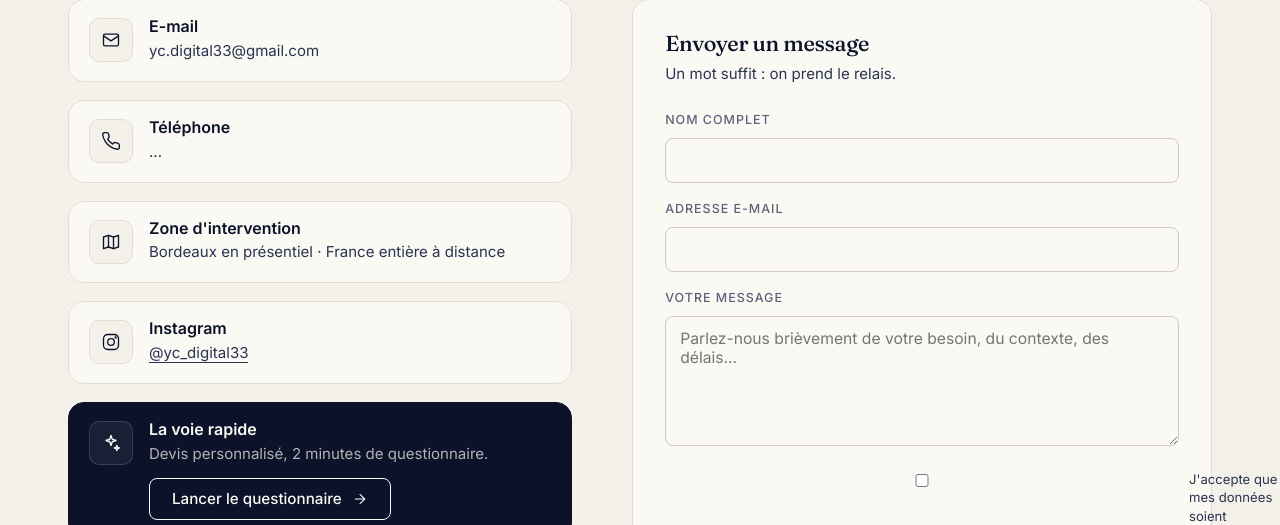
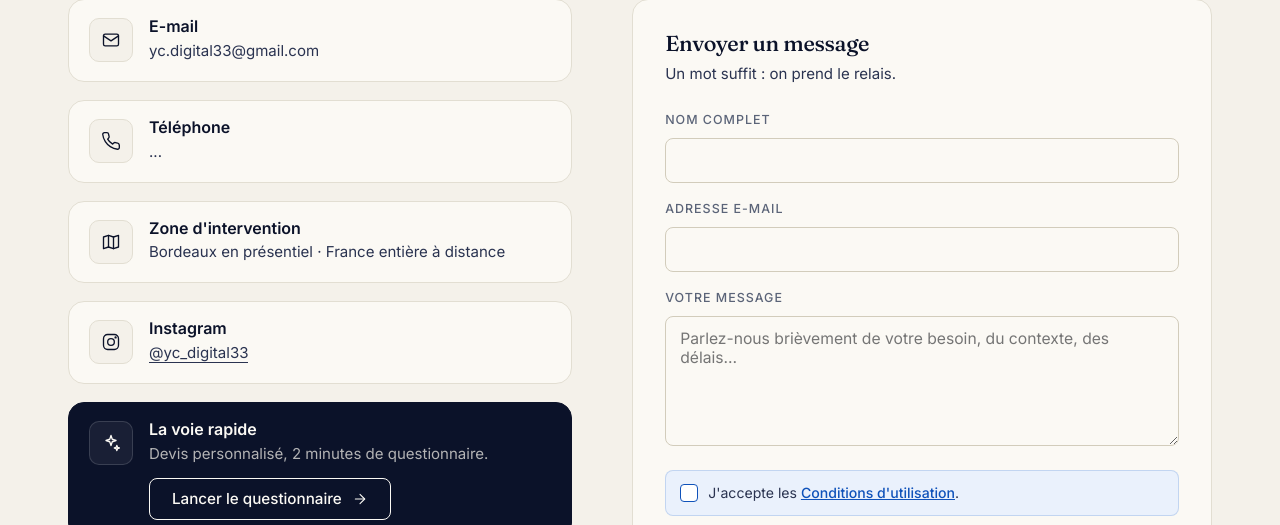
Before and after one commit to AstonDiv1/YC, a Flask app: page / in a window 1280 px wide. Shown: the part 5975-6500 px from the top of the page. Run offline with Flask 3, Linux system fonts and the light colour scheme.

Commit message:
Update index.html

```diff
--- a/GITH/templates/index.html
+++ b/GITH/templates/index.html
@@ -665,6 +665,47 @@ header#siteHeader.scrolled{
 }
 .form-msg.ok{ background: rgba(31,122,76,0.08); color: var(--success); border: 1px solid rgba(31,122,76,0.2); }
 .form-msg.err{ background: rgba(179,58,42,0.08); color: var(--danger); border: 1px solid rgba(179,58,42,0.2); }
+
+/* RGPD consent checkbox */
+.consent-row{
+  display:flex; align-items:center; gap:10px;
+  margin: 4px 0 20px;
+  padding: 12px 14px;
+  background: var(--accent-soft);
+  border: 1px solid color-mix(in oklab, var(--accent) 18%, transparent);
+  border-radius: var(--radius);
+}
+.consent-row input[type="checkbox"]{
+  appearance: none; -webkit-appearance: none;
+  width: 18px; height: 18px; flex: 0 0 18px;
+  margin: 0; padding: 0;
+  border: 1.5px solid var(--accent);
+  border-radius: 4px;
+  background: #fff;
+  cursor: pointer;
+  display: inline-grid; place-content: center;
+  transition: background .15s var(--ease), border-color .15s var(--ease);
+}
+.consent-row input[type="checkbox"]::before{
+  content:""; width: 10px; height: 10px;
+  transform: scale(0);
+  transform-origin: center;
+  transition: transform .12s var(--ease);
+  box-shadow: inset 10px 10px #fff;
+  clip-path: polygon(14% 44%, 0 65%, 40% 100%, 100% 16%, 80% 0%, 43% 62%);
+}
+.consent-row input[type="checkbox"]:checked{ background: var(--accent); border-color: var(--accent); }
+.consent-row input[type="checkbox"]:checked::before{ transform: scale(1); }
+.consent-row input[type="checkbox"]:focus-visible{ outline: 2px solid var(--accent); outline-offset: 2px; }
+.consent-row label{
+  margin: 0; padding: 0;
+  font-size: 0.88rem; line-height: 1.45;
+  color: var(--ink-soft);
+  font-weight: 400; letter-spacing: 0; text-transform: none;
+  cursor: pointer;
+}
+.consent-row label a{ color: var(--accent); text-decoration: underline; font-weight: 500; }
+.consent-row label a:hover{ color: var(--accent-ink); }
 
 @media (max-width: 900px){ .contact{ grid-template-columns: 1fr; gap: 36px; } }
 
@@ -1588,11 +1629,9 @@ a, button, .btn, summary, .option-item{
           <label for="c_msg">Votre message</label>
           <textarea id="c_msg" required placeholder="Parlez-nous brièvement de votre besoin, du contexte, des délais…"></textarea>
         </div>
-        <div class="form-row consent-row" style="display:flex; gap:10px; align-items:flex-start; margin-bottom:18px;">
-          <input type="checkbox" id="c_consent" required style="margin-top:4px; flex:0 0 auto;">
-          <label for="c_consent" style="font-size:0.82rem; color:var(--ink-soft); letter-spacing:0; text-transform:none; font-weight:400; line-height:1.4;">
-            J'accepte que mes données soient utilisées pour être recontacté dans le cadre de ma demande, conformément aux <a href="/conditions-utilisation" target="_blank" rel="noopener" style="color:var(--accent); text-decoration:underline;">Conditions d'utilisation</a>.
-          </label>
+        <div class="consent-row">
+          <input type="checkbox" id="c_consent" required>
+          <label for="c_consent">J'accepte les <a href="/conditions-utilisation" target="_blank" rel="noopener">Conditions d'utilisation</a>.</label>
         </div>
         <button type="submit" class="btn btn-primary" style="width:100%;">
           Envoyer le message <span class="icon" data-icon="send"></span>
@@ -1776,7 +1815,7 @@ async function envoyerContact(e){
   if(msgEl) msgEl.style.display = 'none';
   if(!consent){
     if(msgEl){
-      msgEl.textContent = "Merci d'accepter les Conditions d'utilisation avant d'envoyer le message.";
+      msgEl.textContent = "Merci d'accepter les Conditions d'utilisation.";
       msgEl.className = 'form-msg err'; msgEl.style.display = 'block';
     }
     return;
@@ -2029,12 +2068,10 @@ function renderStep(){
       html += `<div class="form-row"><label>${escapeHtml(f.label)}${req}</label><input type="${inputType}" value="${escapeHtml(val)}" oninput="QSTATE.contact['${f.id}']=this.value"></div>`;
     }
   });
-  html += '<div class="form-row consent-row" style="display:flex; gap:10px; align-items:flex-start; margin-top:8px;">' +
-          '<input type="checkbox" id="q_consent" style="margin-top:4px; flex:0 0 auto;">' +
-          '<label for="q_consent" style="font-size:0.82rem; color:var(--ink-soft); letter-spacing:0; text-transform:none; font-weight:400; line-height:1.4;">' +
-          'J\'accepte que mes données soient utilisées pour être recontacté dans le cadre de ma demande, conformément aux ' +
-          '<a href="/conditions-utilisation" target="_blank" rel="noopener" style="color:var(--accent); text-decoration:underline;">Conditions d\'utilisation</a>.' +
-          '</label></div>';
+  html += '<div class="consent-row">' +
+          '<input type="checkbox" id="q_consent">' +
+          '<label for="q_consent">J\'accepte les <a href="/conditions-utilisation" target="_blank" rel="noopener">Conditions d\'utilisation</a>.</label>' +
+          '</div>';
   html += '<div id="submitMsg" class="form-msg" style="display:none;"></div>';
   html += renderNav(true, false, true);
   content.innerHTML = html;
@@ -2112,7 +2149,7 @@ async function soumettre(){
   }
   const consentEl = document.getElementById('q_consent');
   if(!consentEl || !consentEl.checked){
-    if(msg){ msg.textContent = "Merci d'accepter les Conditions d'utilisation avant d'envoyer votre demande."; msg.className='form-msg err'; msg.style.display='block'; }
+    if(msg){ msg.textContent = "Merci d'accepter les Conditions d'utilisation."; msg.className='form-msg err'; msg.style.display='block'; }
     return;
   }
   try{
```
